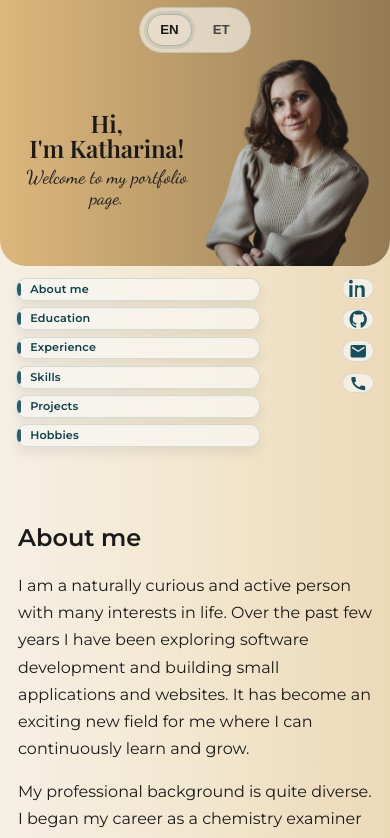
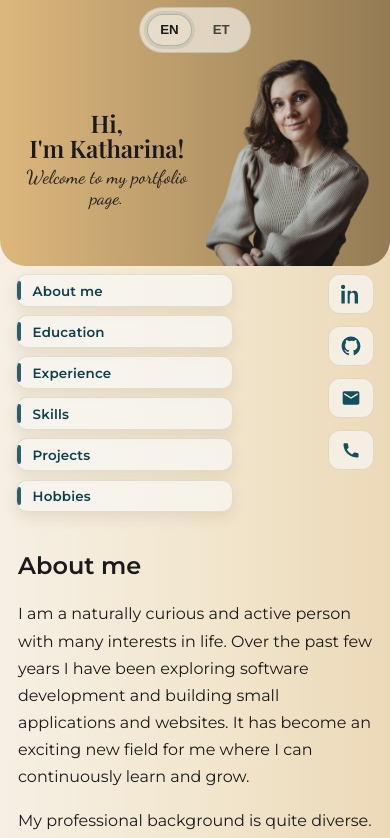
Before and after one commit to KatharinaMat/my-portfolio, a Nuxt app: page / in a window 390 px wide. Shown: the top 838 px of the page. Built offline with nearby package versions, Linux system fonts and the light colour scheme.

Commit message:
bookmarks.css, index.vue and buttons.css refactoring

```diff
--- a/app/assets/css/booksmarks.css
+++ b/app/assets/css/booksmarks.css
@@ -1,12 +1,60 @@
+/* =================================
+   BOOKMARKS SECTION
+   ================================= */
+
+.bookmarks-section {
+  padding-top: 0.55rem;
+  padding-bottom: 0.2rem;
+}
+
+.bookmarks-row {
+  display: grid;
+  grid-template-columns: minmax(0, 1fr) auto;
+  gap: 0.65rem;
+  align-items: start;
+}
+
+/* =================================
+   MOBILE UTILITY
+   ================================= */
+
+.mobile-utility {
+  position: relative;
+  display: flex;
+  flex-direction: column;
+  gap: 0.55rem;
+}
+
+.socials-mobile .hero-social-links {
+  display: flex;
+  flex-direction: column;
+  gap: 0.75rem;
+}
+
+.socials-mobile {
+  display: flex;
+  flex-direction: column;
+  gap: 0.55rem;
+}
+
+.section-menu-panel {
+  position: absolute;
+  top: calc(100% + 0.5rem);
+  right: 0;
+  width: max-content;
+  min-width: 180px;
+  z-index: 20;
+}
+
 /* =================================
    BOOKMARKS
    ================================= */
 
 .side-nav {
   display: grid;
-  grid-template-columns: 1fr; /* mobile portrait: one column */
-  gap: 0.4rem;
-  width: 78%;
+  grid-template-columns: 1fr;
+  gap: 0.52rem;
+  width: 72%;
 }
 
 .bookmark {
@@ -21,17 +69,17 @@
   overflow: hidden;
 
   background: rgba(248, 246, 242, 0.78);
-  border: 1px solid rgba(15, 63, 73, 0.14);
-  box-shadow: 0 6px 12px rgba(0, 0, 0, 0.07);
-  border-radius: 10px;
+  border: 1px solid rgba(140, 110, 70, 0.18);
+  box-shadow: 0 6px 14px rgba(120, 90, 50, 0.12);
+  border-radius: 11px;
 
-  padding: 0.3rem 0.1rem 0.3rem 0.85rem;
+  padding: 0.52rem 0.55rem 0.52rem 1rem;
 
   color: var(--primary-dark);
   font-weight: 600;
-  font-size: 0.7rem;
+  font-size: 0.84rem;
   letter-spacing: 0.15px;
-  line-height: 1;
+  line-height: 1.05;
 
   transition:
     transform 160ms ease,
@@ -44,8 +92,8 @@
   content: "";
   position: absolute;
   left: 0;
-  top: 4px;
-  bottom: 4px;
+  top: 6px;
+  bottom: 6px;
   width: 4px;
   border-radius: 999px;
   background: var(--primary);
@@ -66,9 +114,20 @@
    ================================= */
 
 @media (max-width: 859px) and (orientation: landscape) {
+  .bookmarks-section {
+    padding-top: 0.45rem;
+  }
+
+  .bookmarks-row {
+    grid-template-columns: 1fr;
+    justify-items: center;
+    gap: 0.7rem;
+  }
+
   .side-nav {
-    grid-template-columns: repeat(2, minmax(0, 1fr));
-    gap: 0.45rem 0.55rem;
+    grid-template-columns: repeat(2, minmax(9.5rem, 1fr));
+    gap: 0.6rem 0.75rem;
+    width: min(100%, 32.5rem);
   }
 
   .bookmark {
@@ -83,6 +142,11 @@
     bottom: 8px;
     width: 4px;
   }
+
+  .mobile-utility,
+  .socials-mobile {
+    display: none;
+  }
 }
 
 /* =================================
@@ -90,10 +154,19 @@
    ================================= */
 
 @media (min-width: 860px) {
+  .bookmarks-section {
+    padding-top: clamp(1.5rem, 2.5vw, 2rem);
+  }
+
+  .bookmarks-row {
+    grid-template-columns: 1fr;
+    justify-items: center;
+  }
+
   .side-nav {
-    grid-template-columns: repeat(2, minmax(0, 1fr));
-    gap: clamp(0.5rem, 1.6vw, 1rem);
-    width: 78%;
+    grid-template-columns: repeat(2, minmax(13.75rem, 1fr));
+    gap: clamp(0.8rem, 1.2vw, 1rem) clamp(1rem, 1.6vw, 1.2rem);
+    width: min(100%, 43.75rem);
   }
 
   .bookmark {
@@ -122,6 +195,11 @@
     bottom: 10px;
     width: 4px;
   }
+
+  .mobile-utility,
+  .socials-mobile {
+    display: none;
+  }
 }
 
 /* =================================
--- a/app/assets/css/buttons.css
+++ b/app/assets/css/buttons.css
@@ -55,7 +55,7 @@
 .icon-btn {
   background: rgba(248, 246, 242, 0.72);
   backdrop-filter: blur(8px);
-  border: 1px solid rgba(15, 63, 73, 0.12);
+  border: 1px solid rgba(140, 110, 70, 0.18);
   border-radius: 14px;
   display: grid;
   place-items: center;
@@ -71,6 +71,16 @@
   height: calc(var(--social-btn-size, 44px) * 0.42);
   fill: currentColor;
   flex-shrink: 0;
+}
+.socials-mobile .icon-btn {
+  width: 2.9rem;
+  height: 2.5rem;
+  border-radius: 12px;
+}
+
+.socials-mobile .icon-btn svg {
+  width: 1.25rem;
+  height: 1.25rem;
 }
 
 /* =================================
--- a/app/assets/css/hero.css
+++ b/app/assets/css/hero.css
@@ -117,54 +117,6 @@
   flex-shrink: 0;
 }
 
-/* =================================
-   HERO NAV SECTION
-   ================================= */
-
-.hero-nav-section {
-  padding-top: 0.8rem;
-}
-
-.hero-nav-row {
-  display: grid;
-  grid-template-columns: 1fr auto;
-  gap: 0.8rem;
-  align-items: start;
-}
-
-.side-nav {
-  display: grid;
-  grid-template-columns: 1fr;
-  gap: 0.65rem;
-}
-
-.socials-mobile {
-  position: relative;
-  display: flex;
-  flex-direction: column;
-  gap: 0.65rem;
-  align-items: stretch;
-}
-
-.hero-social-links {
-  display: flex;
-  flex-direction: column;
-  gap: 0.65rem;
-}
-
-/* =================================
-   MOBILE MENU PANEL
-   ================================= */
-
-.section-menu-panel {
-  position: absolute;
-  top: calc(100% + 0.5rem);
-  right: 0;
-  width: max-content;
-  min-width: 180px;
-  z-index: 20;
-}
-
 /* ===================================================
    MOBILE LANDSCAPE
    =================================================== */
@@ -240,26 +192,6 @@
     width: 2.4rem;
     height: 2.4rem;
     border-radius: 12px;
-  }
-
-  .hero-nav-section {
-    padding-top: 0.45rem;
-  }
-
-  .hero-nav-row {
-    grid-template-columns: 1fr;
-    justify-items: center;
-    gap: 0.7rem;
-  }
-
-  .side-nav {
-    grid-template-columns: repeat(2, minmax(9.5rem, 1fr));
-    gap: 0.6rem 0.75rem;
-    width: min(100%, 32.5rem);
-  }
-
-  .socials-mobile {
-    display: none;
   }
 }
 
@@ -344,30 +276,11 @@
 
   .hero-socials {
     --social-btn-size: clamp(3rem, 4vw, 3.25rem);
-    --social-btn-radius: clamp(0.85rem, 1vw, 1rem);
   }
+
   .hero-socials .icon-btn {
     width: var(--social-btn-size);
     height: var(--social-btn-size);
     border-radius: 16px;
   }
-
-  .hero-nav-section {
-    padding-top: clamp(1.5rem, 2.5vw, 2rem);
-  }
-
-  .hero-nav-row {
-    grid-template-columns: 1fr;
-    justify-items: center;
-  }
-
-  .side-nav {
-    grid-template-columns: repeat(2, minmax(13.75rem, 1fr));
-    gap: clamp(0.8rem, 1.2vw, 1rem) clamp(1rem, 1.6vw, 1.2rem);
-    width: min(100%, 43.75rem); /* 700px */
-  }
-
-  .socials-mobile {
-    display: none;
-  }
 }
--- a/app/assets/css/main.css
+++ b/app/assets/css/main.css
@@ -77,7 +77,7 @@ body {
    SECTIONS
    ================================= */
 :root {
-  --section-pad-y: 56px;
+  --section-pad-y: 16px;
   --section-pad-x: 18px;
 }
 .section {
--- a/app/pages/index.vue
+++ b/app/pages/index.vue
@@ -64,8 +64,8 @@
       </div>
     </section>
 
-    <section class="hero-nav-section">
-      <div class="container hero-nav-row">
+    <section class="bookmarks-section">
+      <div class="container bookmarks-row">
         <Transition name="line" appear>
           <nav v-if="showNav" class="side-nav" aria-label="Page sections">
             <a
@@ -80,8 +80,10 @@
           </nav>
         </Transition>
 
-        <div class="socials-mobile">
-          <HeroSocialLinks />
+        <div class="mobile-utility">
+          <div class="socials-mobile">
+            <HeroSocialLinks />
+          </div>
 
           <button
             v-if="showMobileSectionButton"
```
